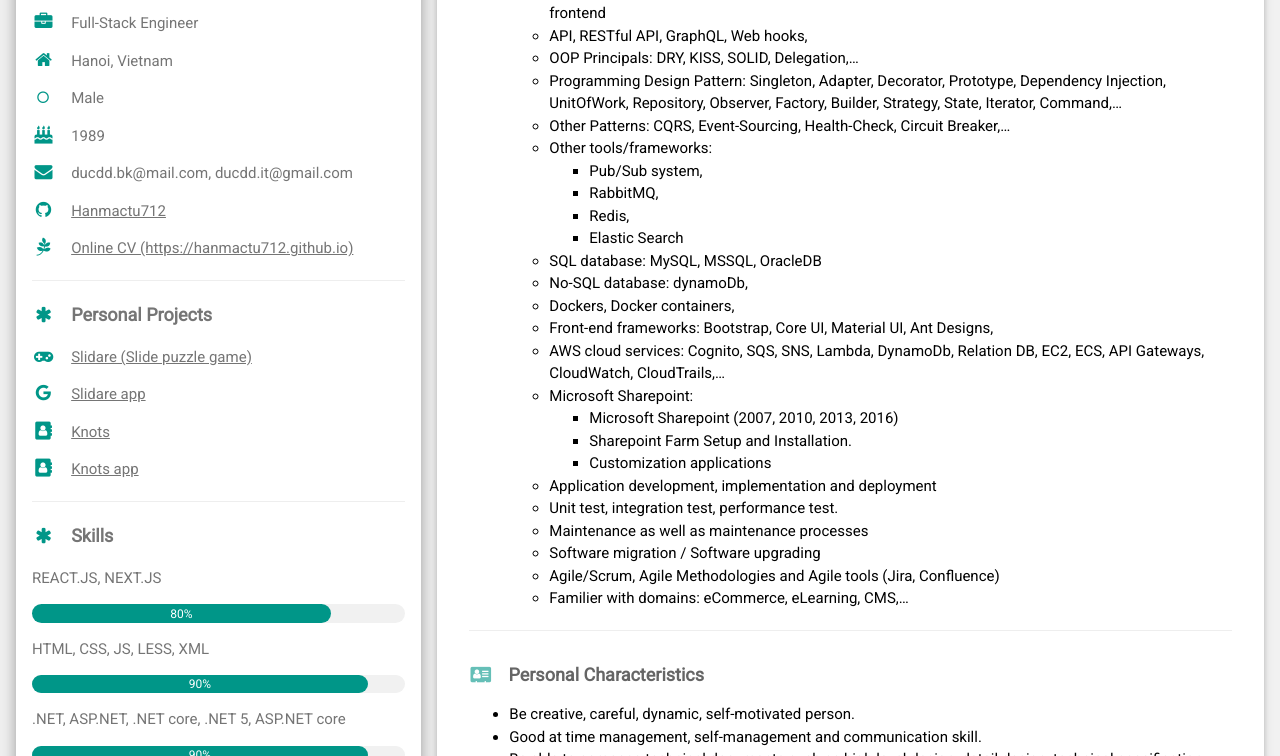
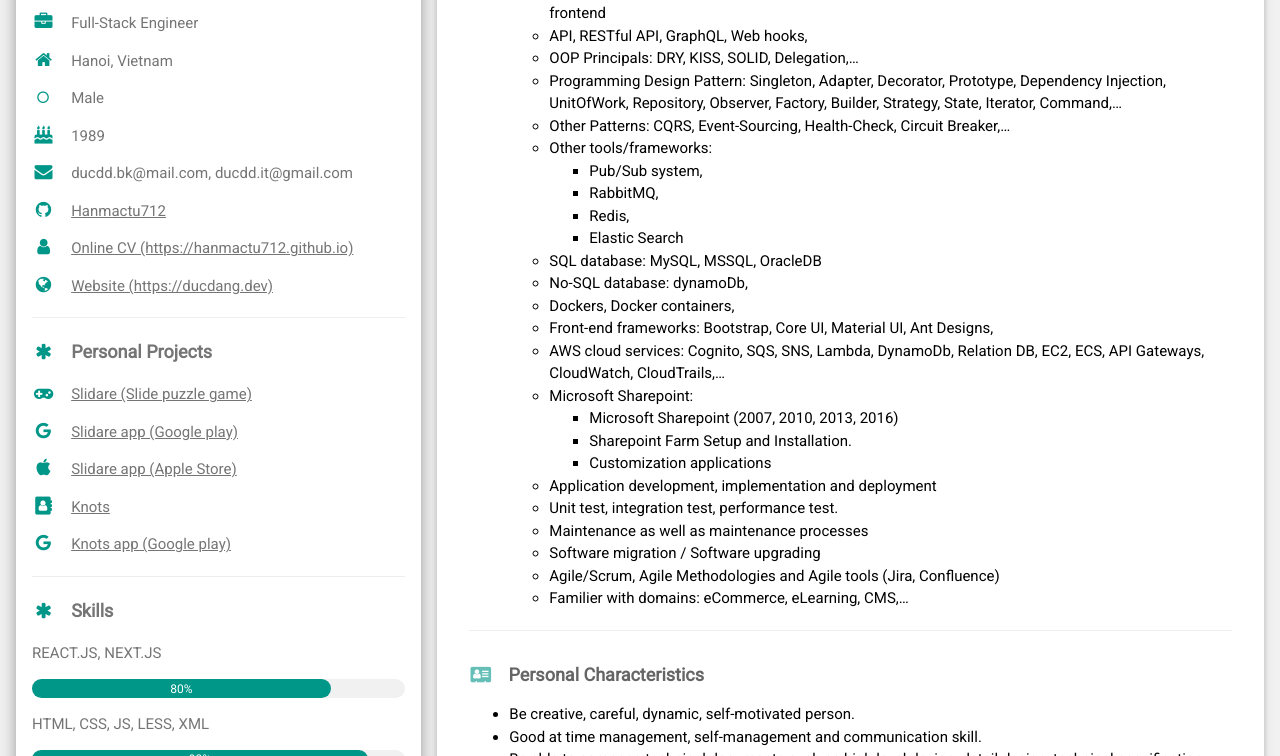
Before and after one commit to Hanmactu712/ducdang.github.io, a plain HTML site: page index.html in a window 1280 px wide. Shown: the part 388-1144 px from the top of the page. Drawn offline with nearby package versions, Linux system fonts and the light colour scheme.

Commit message:
update cv

```diff
--- a/index.html
+++ b/index.html
@@ -58,8 +58,11 @@
                         <p><i class="fa fa-envelope fa-fw w3-margin-right w3-large w3-text-teal"></i>ducdd.bk@mail.com,
                             ducdd.it@gmail.com</p>
                         <p><i class="fa fa-github fa-fw w3-margin-right w3-large w3-text-teal"></i><a href="https://github.com/Hanmactu712">Hanmactu712</a></p>
-                        <p><i class="fa fa-pagelines fa-fw w3-margin-right w3-large w3-text-teal"></i><a href="https://hanmactu712.github.io">Online CV
+                        <p><i class="fa fa-user fa-fw w3-margin-right w3-large w3-text-teal"></i><a href="https://hanmactu712.github.io">Online CV
                                 (https://hanmactu712.github.io)</a>
+                        </p>
+                        <p><i class="fa fa-globe fa-fw w3-margin-right w3-large w3-text-teal"></i><a href="https://ducdang.dev">Website
+                                (https://ducdang.dev)</a>
                         </p>
                         <!-- <p><i class="fa fa-phone fa-fw w3-margin-right w3-large w3-text-teal"></i>+84984689986</p> -->
                         <hr>
@@ -68,12 +71,15 @@
                         <p><i class="fa fa-gamepad fa-fw w3-margin-right w3-large w3-text-teal"></i><a href="https://slidare.ducdang.dev">Slidare (Slide
                                 puzzle game)</a>
                         <p><i class="fa fa-google fa-fw w3-margin-right w3-large w3-text-teal"></i><a
-                                href="https://play.google.com/store/apps/details?id=com.ducdd.slidare">Slidare app</a>
+                                href="https://play.google.com/store/apps/details?id=com.ducdd.slidare">Slidare app (Google play)</a>
                         </p>
-                        <p><i class="fa fa-address-book fa-fw w3-margin-right w3-large w3-text-teal"></i><a href="https://ducdang.dev">Knots</a>
+                        <p><i class="fa fa-apple fa-fw w3-margin-right w3-large w3-text-teal"></i><a
+                                href="https://apps.apple.com/us/app/slidare/id6466738861">Slidare app (Apple Store)</a>
                         </p>
-                        <p><i class="fa fa-address-book fa-fw w3-margin-right w3-large w3-text-teal"></i><a
-                                href="https://play.google.com/store/apps/details?id=com.ducdd.knots">Knots app</a>
+                        <p><i class="fa fa-address-book fa-fw w3-margin-right w3-large w3-text-teal"></i><a href="https://knots.ducdang.dev">Knots</a>
+                        </p>
+                        <p><i class="fa fa-google fa-fw w3-margin-right w3-large w3-text-teal"></i><a
+                                href="https://play.google.com/store/apps/details?id=com.ducdd.knots">Knots app (Google play)</a>
                         </p>
                         <hr>
 
```
